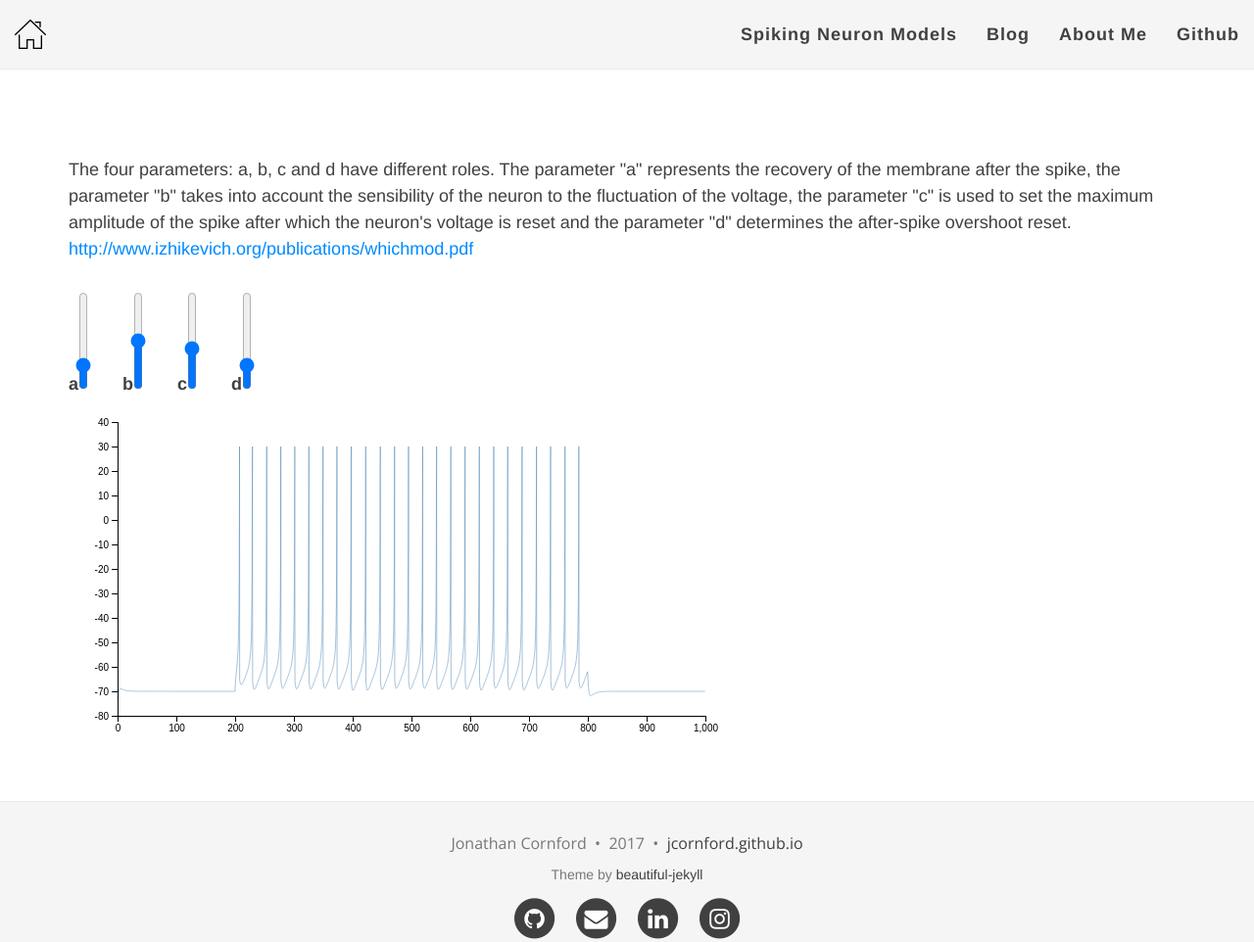
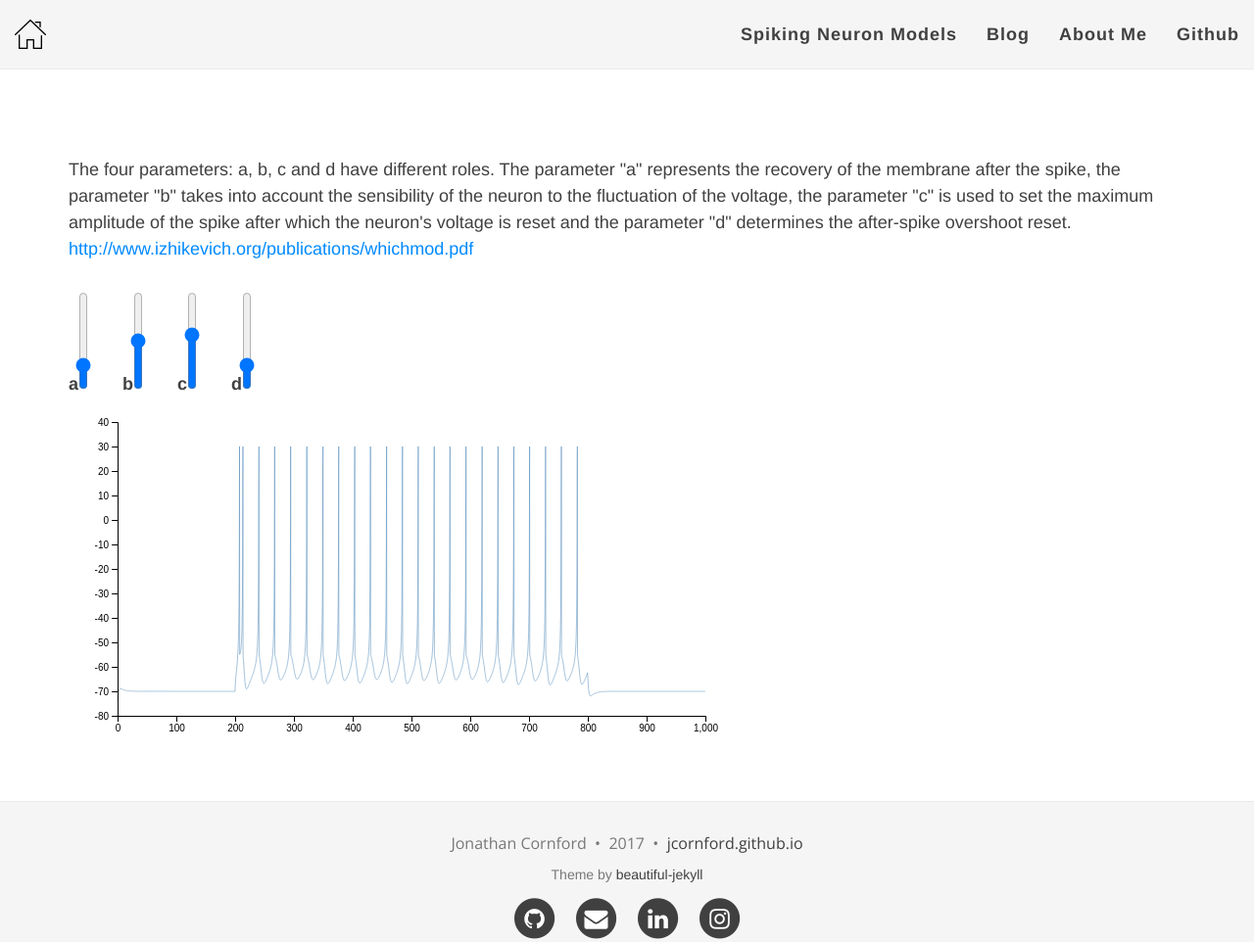
Before and after one commit to jcornford/jcornford.github.io, a Jekyll site: the page built from Izhikevich_model.html, in a window 1280 px wide and 962 px high. Shown: the whole window at 98% size. Built offline with Jekyll 4.4.1, drawn with Linux system fonts in a browser that asks for light colours; nearby versions of some CDN libraries.

Commit message:
edit izi

```diff
--- a/Izhikevich_model.html
+++ b/Izhikevich_model.html
@@ -27,7 +27,7 @@ the parameter "c" is used to set the maximum amplitude of the spike after which
 
 <label><span>a</span><input type="range" id="slider1" class="slider" orient="vertical" min="0" max="0.5" step="0.1" value = "0.05" /></label>
 <label><span>b</span><input type="range" id="slider2" class="slider" orient="vertical" min="-0.1" max="0.5" step="0.025"  value = "0.2" /></label>
-<label><span>c</span><input type="range" id="slider3" class="slider" orient="vertical" min="-75" max="-50" step="1" value = "-65.0" /></label>
+<label><span>c</span><input type="range" id="slider3" class="slider" orient="vertical" min="-75" max="-40" step="1" value = "-55.0" /></label>
 <label><span>d</span><input type="range" id="slider4" class="slider" orient="vertical" min="0" max="10" step="0.5" value = "2.0" /></label>
 <div id="plot"></div>
 
```
